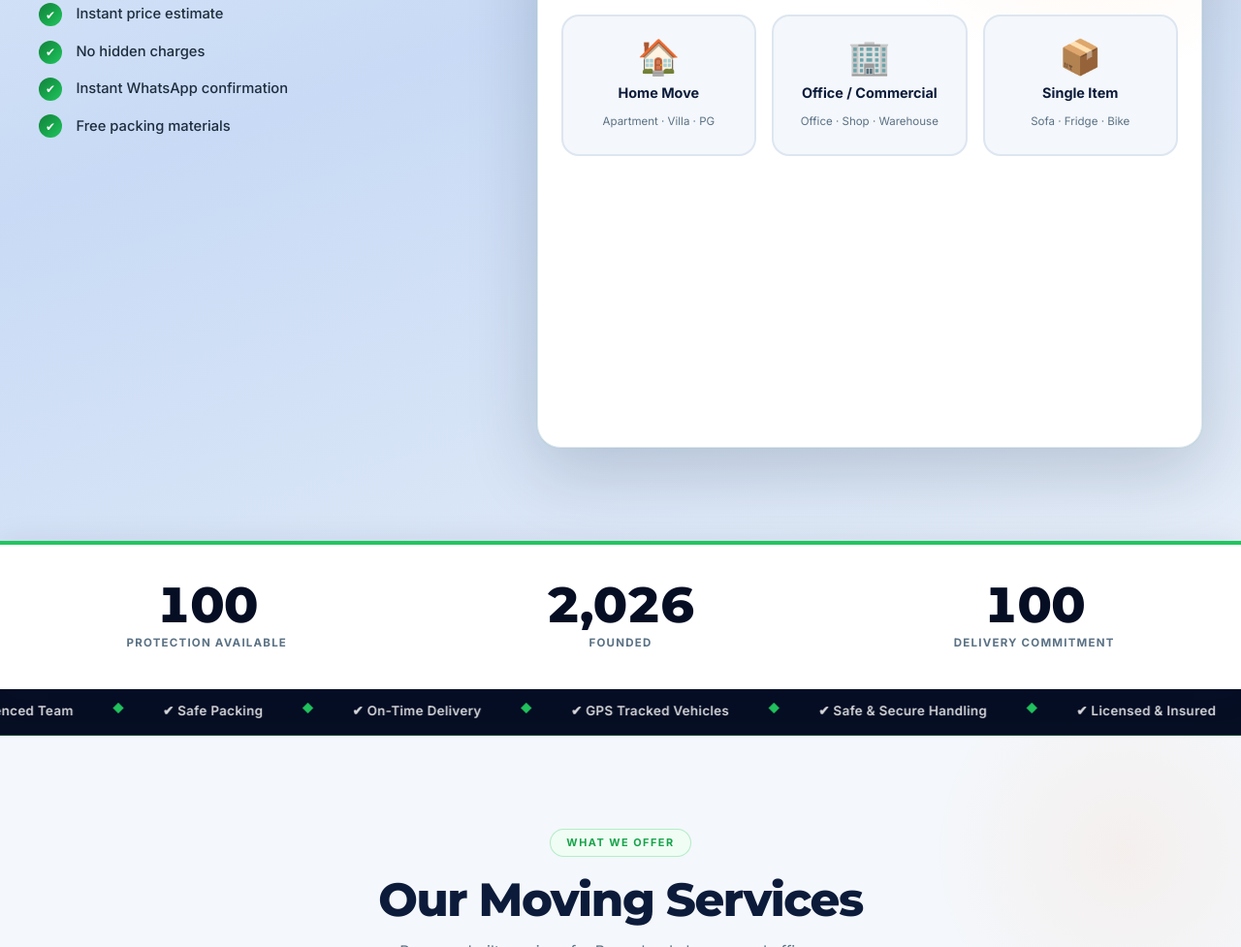
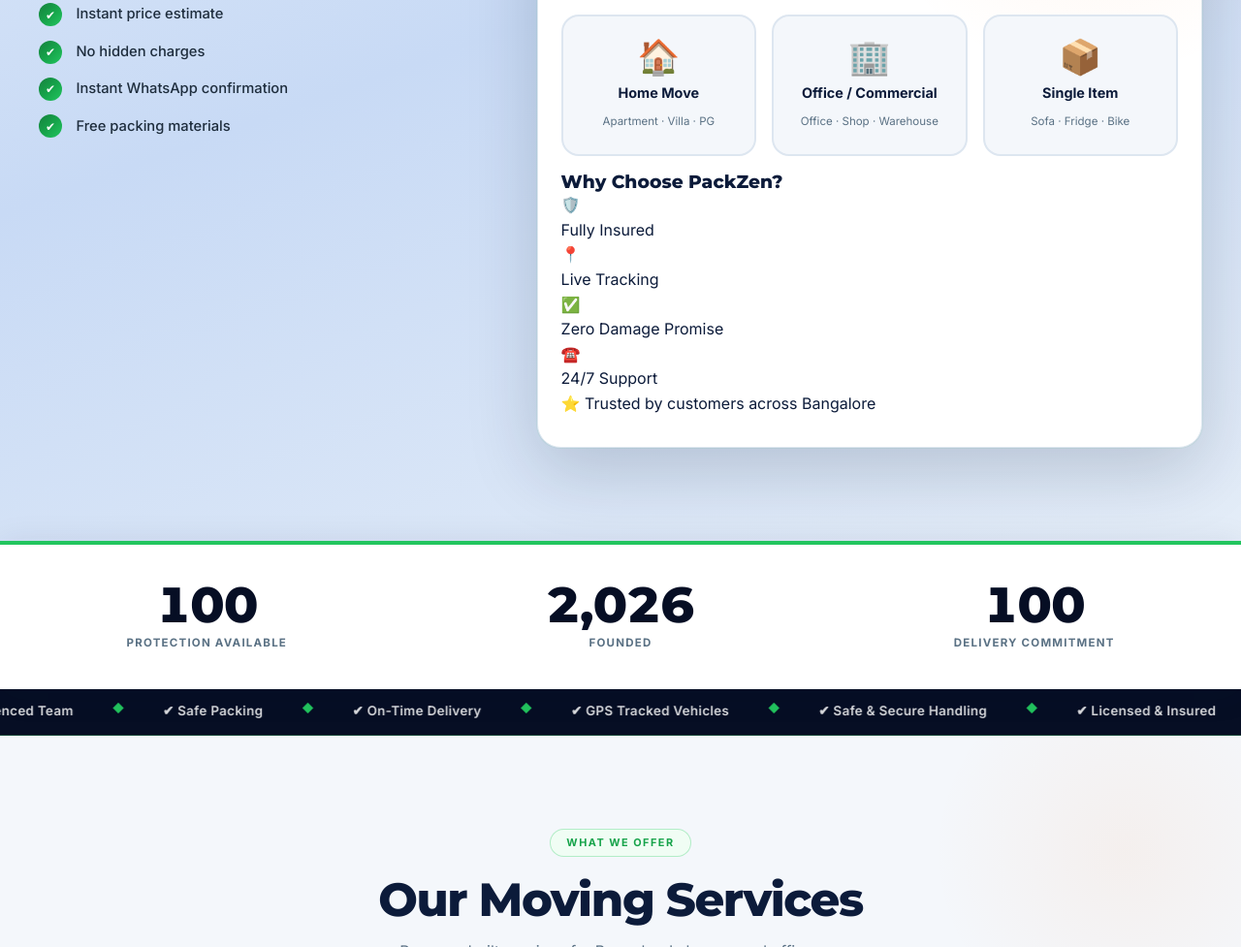
Before and after one commit to azharahmedm786-sketch/moving-quote, a plain HTML site: page index.html in a window 1280 px wide. Shown: the part 864-1841 px from the top of the page at 97% size. Drawn offline with nearby package versions, Linux system fonts and the light colour scheme; some packages are replaced by stand-ins of ours; no server answers.

Commit message:
Add trust box with features and customer statement
Added a trust box section with features and customer trust statement.

```diff
--- a/index.html
+++ b/index.html
@@ -359,6 +359,36 @@
                 <div class="mt-icon">📦</div><div class="mt-label">Single Item</div><div class="mt-sub">Sofa · Fridge · Bike</div>
               </div>
             </div>
+            <!-- TRUST BOX -->
+<div class="quote-trust-box">
+  <h3>Why Choose PackZen?</h3>
+
+  <div class="trust-features">
+    <div class="trust-item">
+      <span>🛡️</span>
+      <p>Fully Insured</p>
+    </div>
+
+    <div class="trust-item">
+      <span>📍</span>
+      <p>Live Tracking</p>
+    </div>
+
+    <div class="trust-item">
+      <span>✅</span>
+      <p>Zero Damage Promise</p>
+    </div>
+
+    <div class="trust-item">
+      <span>☎️</span>
+      <p>24/7 Support</p>
+    </div>
+  </div>
+
+  <div class="google-trust">
+    ⭐ Trusted by customers across Bangalore
+  </div>
+</div>
             <input type="hidden" id="moveType" value="">
           </div>
 
```
